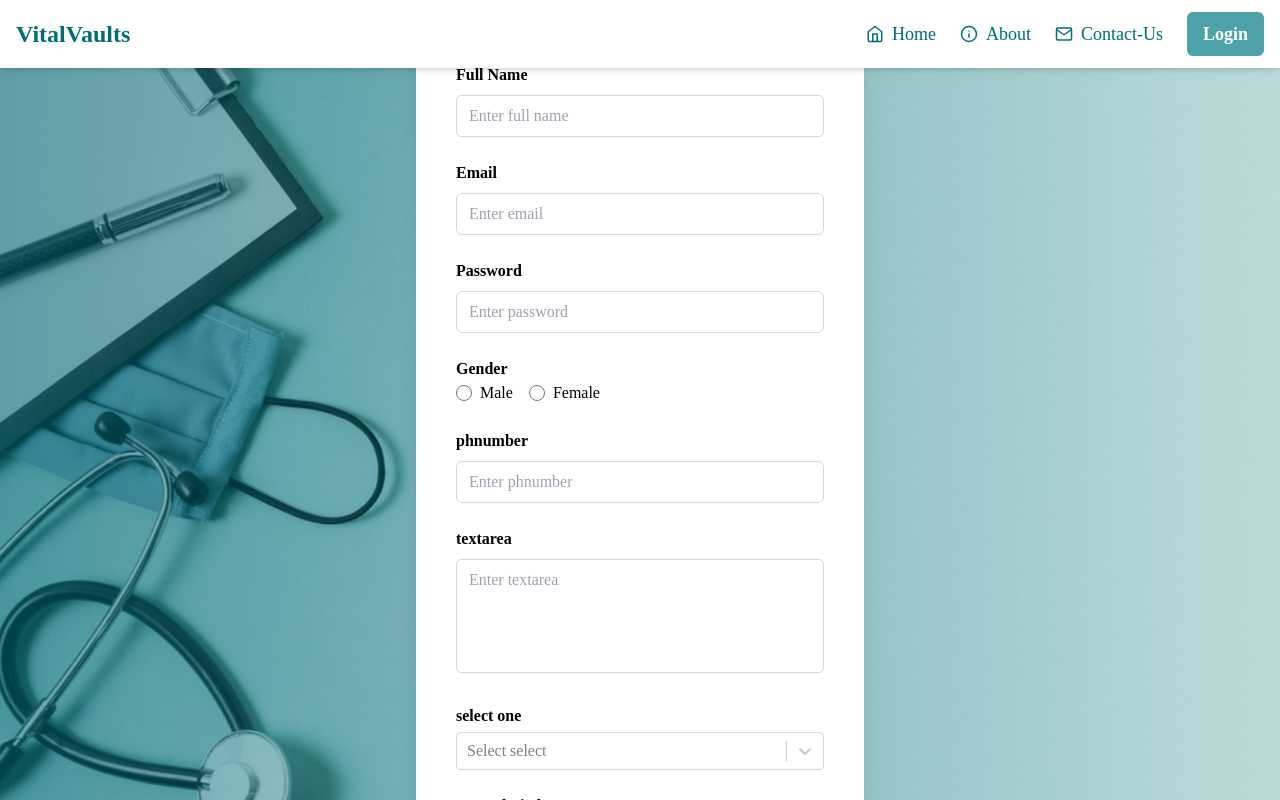
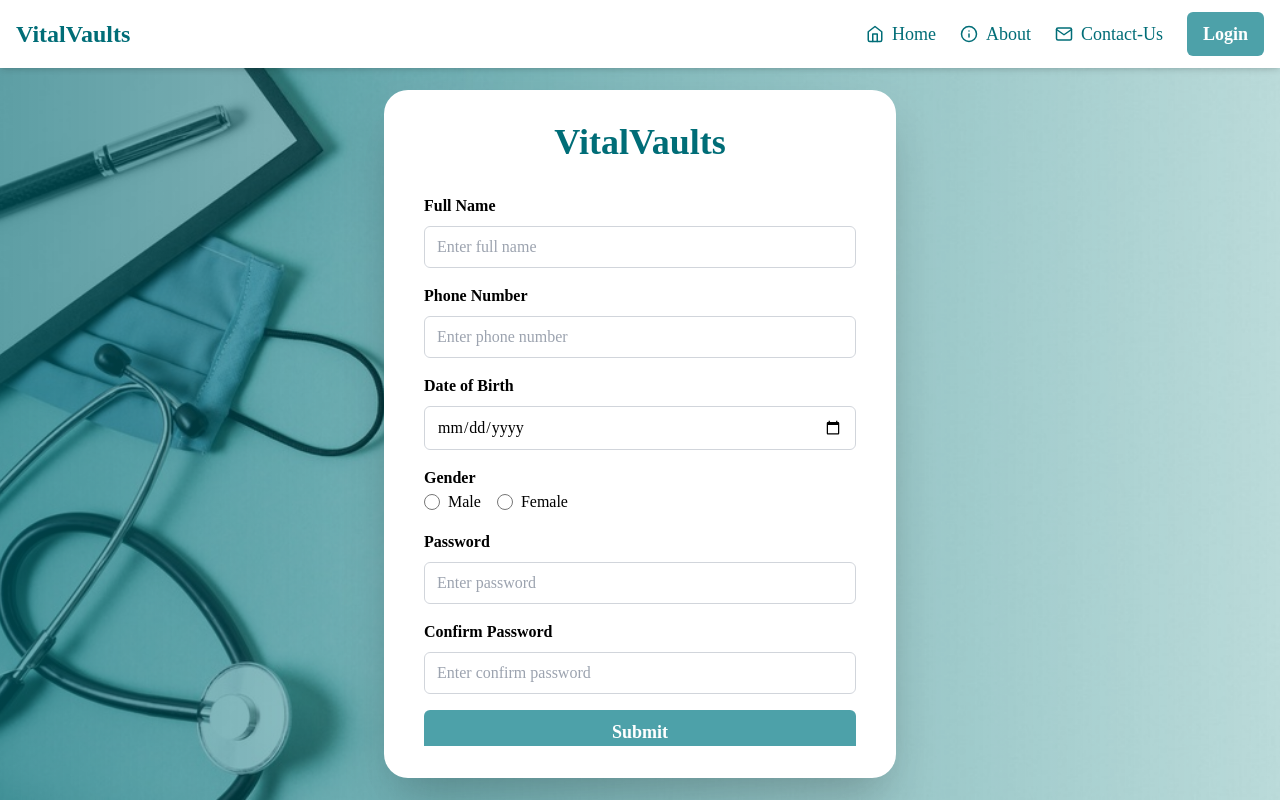
Before and after one commit to Mohnishmahakalkar/vitalvaults, a React (Vite) app in the folder frontend/: page /sign-up in a window 1280 px wide. Shown: the top 800 px of the page. Built offline with nearby package versions, Linux system fonts and the light colour scheme; the HTML template or start-up script is replaced by a standard one; a web font is replaced by a local one.

Commit message:
fixed form

```diff
--- a/frontend/src/components/Navbar.tsx
+++ b/frontend/src/components/Navbar.tsx
@@ -1,5 +1,5 @@
 import { useState } from "react";
-import { Link } from "react-router-dom";
+import { Link, useLocation } from "react-router-dom";
 import {
   FiMenu,
   FiX,
@@ -34,6 +34,7 @@ const loggedOutNavItems: NavItem[] = [
 const Navbar: React.FC<NavbarProps> = ({ className }) => {
   const [isOpen, setIsOpen] = useState(false);
   const { isAuthenticated } = useAuth();
+  const location = useLocation();
 
   let navItems: NavItem[] = isAuthenticated ? [] : loggedOutNavItems;
   return (
@@ -73,7 +74,13 @@ const Navbar: React.FC<NavbarProps> = ({ className }) => {
         </button>
 
         <ul className="flex flex-col items-center justify-center h-full space-y-6">
-          {navItems.map((item) => (
+          {navItems
+            .filter(
+              (item) =>
+                !(location.pathname === "/login" && item.label === "Login") &&
+                !(location.pathname === "/sign-up" && item.label === "Sign Up")
+            )
+            .map((item) => (
               <li key={item.path}>
                 <Link
                   to={item.path}
--- a/frontend/src/components/renderer/DynamicForm.tsx
+++ b/frontend/src/components/renderer/DynamicForm.tsx
@@ -38,7 +38,7 @@ const DynamicForm: React.FC<DynamicFormProps> = ({ fields, onSubmit }) => {
   const { handleSubmit, control } = useForm();
 
   return (
-    <form onSubmit={handleSubmit(onSubmit)} className="space-y-6">
+    <form onSubmit={handleSubmit(onSubmit)} className="space-y-4">
       {fields.map((field) => (
         <div key={field.name}>
           <Controller
--- a/frontend/src/containers/Layout.tsx
+++ b/frontend/src/containers/Layout.tsx
@@ -1,14 +1,24 @@
 import { Outlet } from "react-router-dom";
 import Navbar from "../components/Navbar";
+import bgImage from "../assets/background-images/login-bg.jpg";
 
 const Layout = () => {
   return (
-    <div className="flex flex-col h-screen">
-      {/* Navbar takes 2/12 of the screen height */}
-      <Navbar className="h-fit" />
+    <div className="flex flex-col h-screen relative">
+      {/* Navbar */}
+      <Navbar className="h-fit z-10" />
 
-      {/* Main Content takes the remaining height */}
-      <main className="flex container min-w-full h-full">
+      {/* Background Image (Fixed & Stuck) */}
+      <div
+        className="fixed inset-0 bg-no-repeat bg-cover bg-center"
+        style={{ backgroundImage: `url(${bgImage})` }}
+      ></div>
+
+      {/* Dark Overlay for better readability */}
+      <div className="absolute inset-0 bg-gradient-to-r from-primary opacity-60"></div>
+
+      {/* Main Content Wrapper (Scrollable) */}
+      <main className="flex-1 flex justify-center items-center overflow-auto relative z-10">
         <Outlet />
       </main>
     </div>
--- a/frontend/src/index.css
+++ b/frontend/src/index.css
@@ -5,3 +5,20 @@
 body {
   @apply font-overlock;
 }
+
+::-webkit-scrollbar {
+  width: 6px; /* Slim width */
+}
+
+::-webkit-scrollbar-track {
+  background: transparent; /* No background */
+}
+
+::-webkit-scrollbar-thumb {
+  background: rgba(0, 0, 0, 0.3); /* Subtle color */
+  border-radius: 10px; /* Rounded edges */
+}
+
+::-webkit-scrollbar-thumb:hover {
+  background: rgba(0, 0, 0, 0.5); /* Slightly darker on hover */
+}
--- a/frontend/src/website-pages/Home.tsx
+++ b/frontend/src/website-pages/Home.tsx
@@ -17,7 +17,7 @@ const Home = () => {
 
   if (isLoading) return null;
 
-  return <div className="flex flex-col w-full">home page</div>;
+  return  <h2 className="text-center text-3xl mt-10">Home Page</h2>;;
 };
 
 export default Home;
--- a/frontend/src/website-pages/Login.tsx
+++ b/frontend/src/website-pages/Login.tsx
@@ -8,7 +8,7 @@ import { Option } from "../components/renderer/CustomSelect";
 const roleOptions: Option[] = [
   { value: "hospital", label: "Hospital" },
   { value: "doctor", label: "Doctor" },
-  { value: "attendent", label: "Attendant" },
+  { value: "attendant", label: "Attendant" },
 ];
 
 const loginFields: FieldConfig[] = [
@@ -36,17 +36,17 @@ const LoginPage: React.FC = () => {
   };
 
   return (
-    <div className="flex flex-grow">
+    <div className="flex justify-center items-center w-full h-full">
       <ToastContainer />
-      <div
-        className="flex-grow flex items-center justify-center bg-no-repeat bg-cover bg-center relative"
-        style={{ backgroundImage: `url(${bgImage})` }}
-      >
-        <div className="absolute inset-0 bg-gradient-to-r from-primary opacity-60"></div>
-        <div className="bg-white p-10 rounded-3xl shadow-xl w-full max-w-md z-10 m-4">
-          <h2 className="text-4xl font-extrabold text-primary text-center mb-6">
-            {AppName}
-          </h2>
+
+      {/* Signup Form Container */}
+      <div className="bg-white p-8 rounded-3xl shadow-2xl w-full max-w-lg z-10 relative mx-2">
+        <h2 className="text-4xl font-extrabold text-primary text-center mb-6">
+          {AppName}
+        </h2>
+
+        {/* Scrollable Form */}
+        <div className="max-h-[70vh] overflow-y-auto scrollbar-thin">
           <DynamicForm fields={loginFields} onSubmit={handleLogin} />
         </div>
       </div>
--- a/frontend/src/website-pages/SignUp.tsx
+++ b/frontend/src/website-pages/SignUp.tsx
@@ -2,19 +2,12 @@ import { SubmitHandler } from "react-hook-form";
 import { toast, ToastContainer } from "react-toastify";
 import "react-toastify/dist/ReactToastify.css";
 import DynamicForm, { FieldConfig } from "../components/renderer/DynamicForm";
-import bgImage from "../assets/background-images/login-bg.jpg";
 import { AppName } from "../utils/constants/AppConfigs";
 
 const signupFields: FieldConfig[] = [
   { type: "text", name: "fullName", label: "Full Name", required: true },
-  { type: "email", name: "email", label: "Email", required: true },
-  {
-    type: "password",
-    name: "password",
-    label: "Password",
-    required: true,
-    minLength: 6,
-  },
+  { type: "number", name: "phone", label: "Phone Number", required: true },
+  { type: "date", name: "dob", label: "Date of Birth", required: true },
   {
     type: "radio",
     name: "gender",
@@ -25,10 +18,20 @@ const signupFields: FieldConfig[] = [
       { value: "female", label: "Female" },
     ],
   },
-  { type: "number", name: "number", label: "phnumber", required: true },
-  { type: "textarea", name: "textarea", label: "textarea", required: true },
-  { type: "select", name: "select", label: "select one", required: true },
-  { type: "date", name: "dob", label: "Date of Birth", required: true },
+  {
+    type: "password",
+    name: "password",
+    label: "Password",
+    required: true,
+    minLength: 6,
+  },
+  {
+    type: "password",
+    name: "confirmPassword",
+    label: "Confirm Password",
+    required: true,
+    minLength: 6,
+  },
 ];
 
 const SignupPage: React.FC = () => {
@@ -38,17 +41,17 @@ const SignupPage: React.FC = () => {
   };
 
   return (
-    <div className="flex flex-grow">
+    <div className="flex justify-center items-center w-full h-full">
       <ToastContainer />
-      <div
-        className="flex-grow flex items-center justify-center bg-no-repeat bg-cover bg-center relative"
-        style={{ backgroundImage: `url(${bgImage})` }}
-      >
-        <div className="absolute inset-0 bg-gradient-to-r from-primary opacity-60"></div>
-        <div className="bg-white p-10 rounded-3xl shadow-xl w-full max-w-md z-10 m-4">
-          <h2 className="text-4xl font-extrabold text-primary text-center mb-6">
-            {AppName}
-          </h2>
+
+      {/* Signup Form Container */}
+      <div className="bg-white p-8 rounded-3xl shadow-2xl w-full max-w-lg z-10 relative mx-2">
+        <h2 className="text-4xl font-extrabold text-primary text-center mb-6">
+          {AppName}
+        </h2>
+
+        {/* Scrollable Form */}
+        <div className="max-h-[70vh] overflow-y-auto scrollbar-thin p-2">
           <DynamicForm fields={signupFields} onSubmit={handleSignup} />
         </div>
       </div>
```
Lines whose indentation alone changed are shown as unchanged.
